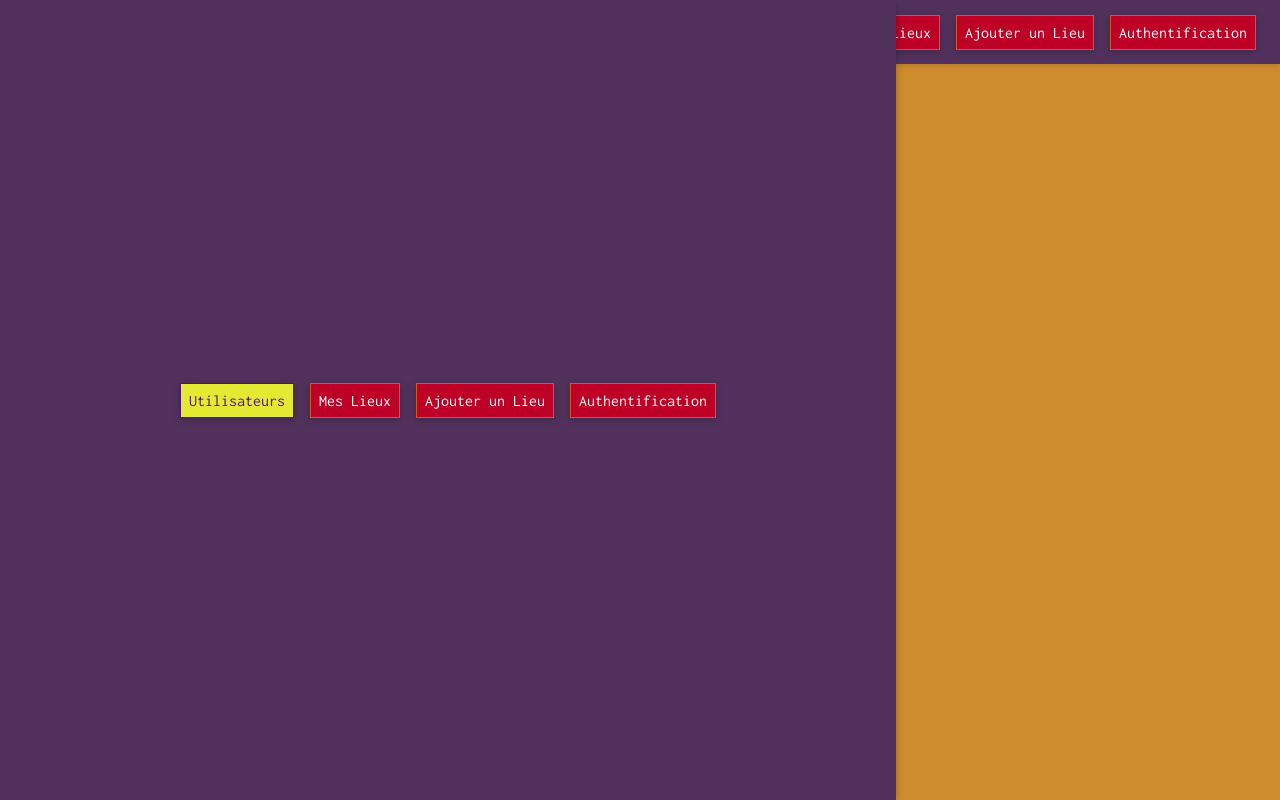
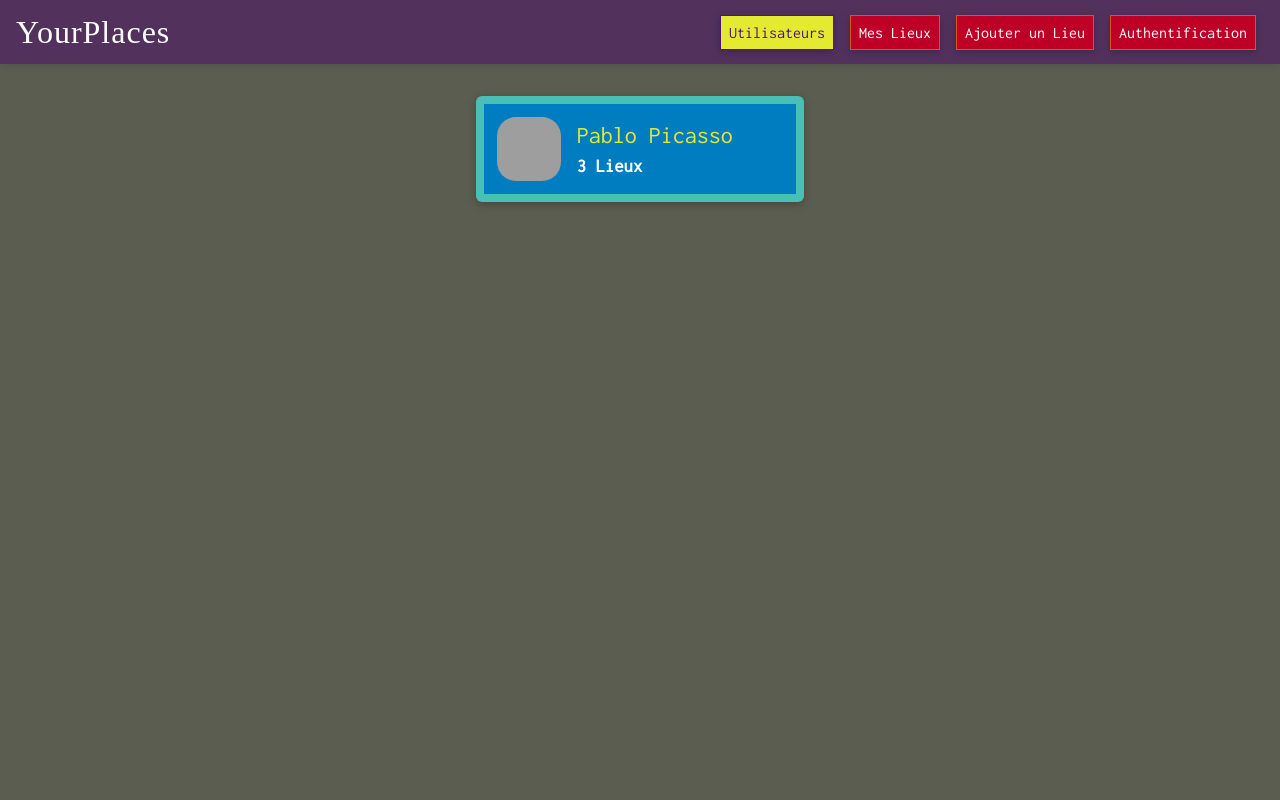
Before and after one commit to ROSORRNT/nomade-app, a React (Create React App) app: page / in a window 1280 px wide. Built offline with nearby package versions, Linux system fonts and the light colour scheme; grey boxes are pictures that could not be loaded; a web font is replaced by a local one.

Commit message:
Handling the drawer state

```diff
--- a/public/index.html
+++ b/public/index.html
@@ -22,6 +22,8 @@
   </head>
   <body>
     <noscript>You need to enable JavaScript to run this app.</noscript>
+    <div id="drawer-hook"></div>
+    <div id="backdrop-hook"></div>
     <div id="root"></div>
   </body>
 </html>
--- a/src/index.css
+++ b/src/index.css
@@ -10,7 +10,7 @@ html {
 
 body {
   margin: 0;
-  background: #cf8d2e;
+  background: #5a5d4f;
   color: #000000;
 }
 s .slide-in-left-enter {
--- a/src/shared/components/Navigation/MainNavigation.js
+++ b/src/shared/components/Navigation/MainNavigation.js
@@ -1,23 +1,37 @@
-import React from "react";
+import React, { useState } from "react";
 import { Link } from "react-router-dom";
 
 import MainHeader from "./MainHeader";
 import NavLinks from "./NavLinks";
 import SideDrawer from "./SideDrawer";
+import Backdrop from "../UIElements/Backdrop";
 
 import "./MainNavigation.css";
 import "./NavLinks.css";
 
 const MainNavigation = props => {
+  const [drawIsOpen, setDrawIsOpen] = useState(false);
+
+  const openDrawer = () => {
+    setDrawIsOpen(true);
+  };
+
+  const closeDrawer = () => {
+    setDrawIsOpen(false);
+  };
+
   return (
     <React.Fragment>
-      <SideDrawer>
-        <nav className="main-navigation__drawer-nav">
-          <NavLinks />
-        </nav>
-      </SideDrawer>
+      {drawIsOpen && <Backdrop onClick={closeDrawer} />}
+      {drawIsOpen && (
+        <SideDrawer>
+          <nav className="main-navigation__drawer-nav">
+            <NavLinks />
+          </nav>
+        </SideDrawer>
+      )}
       <MainHeader>
-        <button className="main-navigation__menu-btn">
+        <button className="main-navigation__menu-btn" onClick={openDrawer}>
           <span />
           <span />
           <span />
--- a/src/shared/components/Navigation/NavLinks.css
+++ b/src/shared/components/Navigation/NavLinks.css
@@ -17,7 +17,7 @@
 .nav-links a {
   border: 0.01rem solid #ffc30e71;
   box-shadow: 0 2px 8px rgba(0, 0, 0, 0.26);
-  color: #222222;
+  color: white;
   background-color: #be0027;
   text-decoration: none;
   padding: 0.5rem;
--- a/src/shared/components/Navigation/SideDrawer.css
+++ b/src/shared/components/Navigation/SideDrawer.css
@@ -4,7 +4,7 @@
   top: 0;
   z-index: 100;
   height: 100vh;
-  width: 70%;
-  background: #52325d;
+  width: 60%;
+  background: #cf8d2e;
   box-shadow: 0 2px 8px rgba(0, 0, 0, 0.26);
 }
--- a/src/shared/components/Navigation/SideDrawer.js
+++ b/src/shared/components/Navigation/SideDrawer.js
@@ -1,9 +1,12 @@
 import React from "react";
+import ReactDOM from "react-dom";
 
 import "./SideDrawer.css";
 
 const SideDrawer = props => {
-  return <aside className="side-drawer">{props.children}</aside>;
+  const content = <aside className="side-drawer">{props.children}</aside>;
+
+  return ReactDOM.createPortal(content, document.getElementById("drawer-hook"));
 };
 
 export default SideDrawer;
--- /dev/null
+++ b/src/shared/components/UIElements/Backdrop.css
@@ -0,0 +1,9 @@
+.backdrop {
+  position: fixed;
+  top: 0;
+  left: 0;
+  width: 100%;
+  height: 100vh;
+  background: rgba(0, 0, 0, 0.75);
+  z-index: 10;
+}
--- /dev/null
+++ b/src/shared/components/UIElements/Backdrop.js
@@ -0,0 +1,13 @@
+import React from "react";
+import ReactDOM from "react-dom";
+
+import "./Backdrop.css";
+
+const Backdrop = props => {
+  return ReactDOM.createPortal(
+    <div className="backdrop" onClick={props.onClick}></div>,
+    document.getElementById("backdrop-hook")
+  );
+};
+
+export default Backdrop;
```
